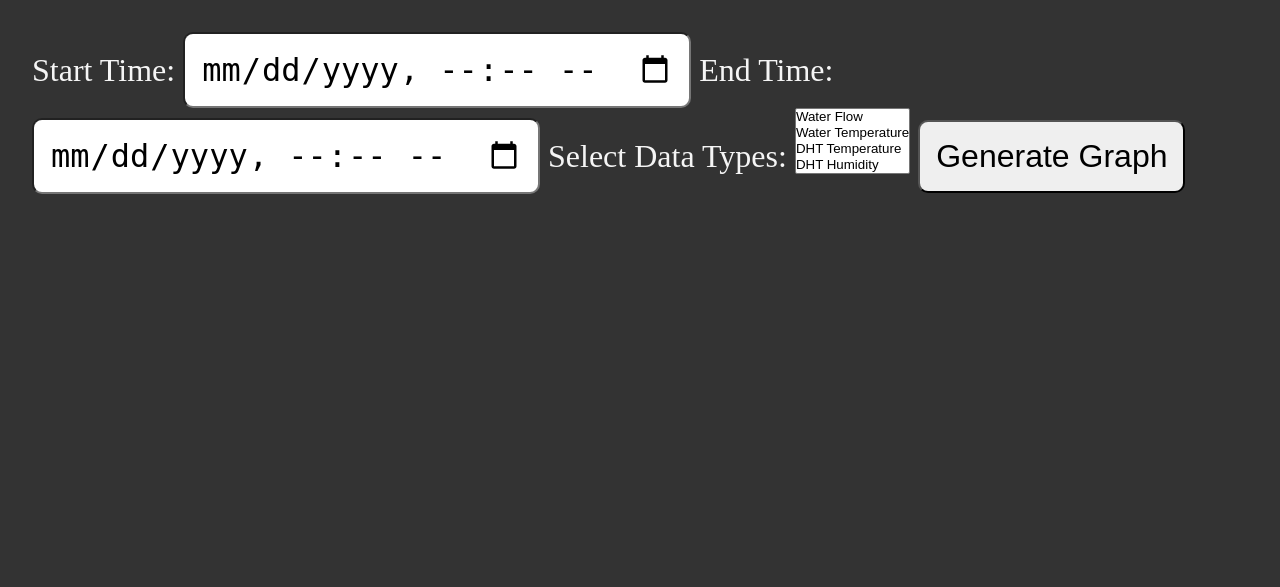
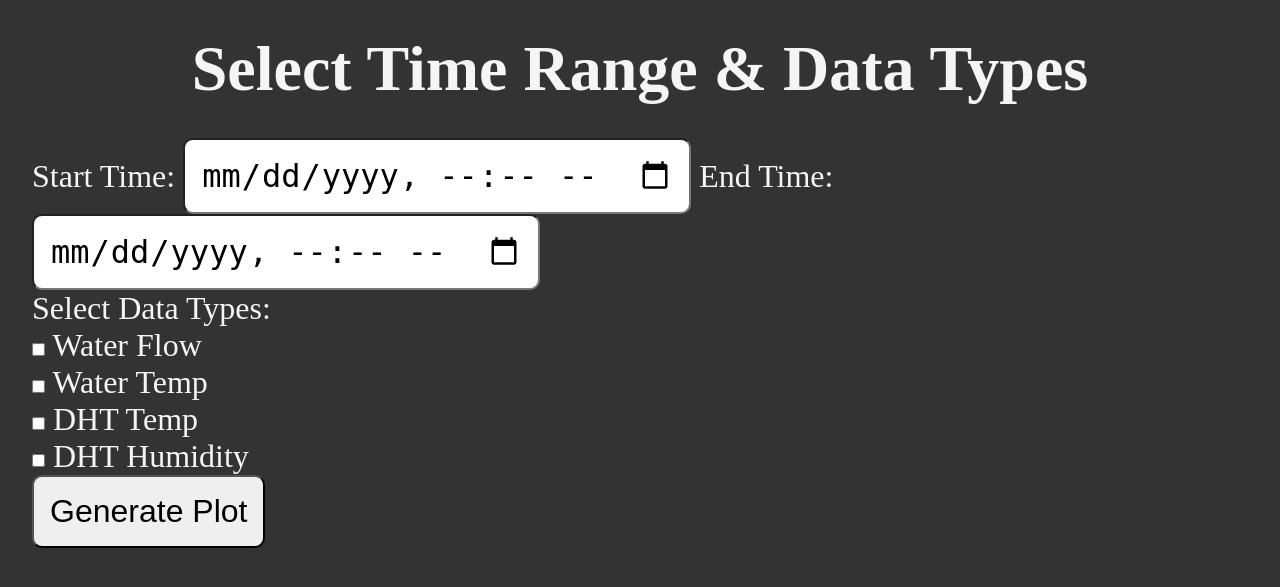
Before and after one commit to BenVengerik/Flask_project, a Flask app: page / in a window 1280 px wide. Shown: the top 587 px of the page. Run offline with Flask 3, Linux system fonts and the light colour scheme.

Commit message:
Added data type checklist

```diff
--- a/templates/index.html
+++ b/templates/index.html
@@ -9,22 +9,22 @@
 </head>
 
 <body>
+    <h1>Select Time Range & Data Types</h1>
+
     <form action="/plot" method="POST">
         <label for="start_time">Start Time:</label>
-        <input type="datetime-local" id="start_time" name="start_time" required>
+        <input type="datetime-local" name="start_time" required>
 
         <label for="end_time">End Time:</label>
-        <input type="datetime-local" id="end_time" name="end_time" required>
+        <input type="datetime-local" name="end_time" required>
 
-        <label for="data_types">Select Data Types:</label>
-        <select id="data_types" name="data_types" multiple>
-            <option value="flow">Water Flow</option>
-            <option value="Water_temp">Water Temperature</option>
-            <option value="DHT_temp">DHT Temperature</option>
-            <option value="DHT_hum">DHT Humidity</option>
-        </select>
+        <p>Select Data Types:</p>
+        <input type="checkbox" name="data_types" value="flow"> Water Flow <br>
+        <input type="checkbox" name="data_types" value="Water_temp"> Water Temp <br>
+        <input type="checkbox" name="data_types" value="DHT_temp"> DHT Temp <br>
+        <input type="checkbox" name="data_types" value="DHT_hum"> DHT Humidity <br>
 
-        <button type="submit">Generate Graph</button>
+        <button type="submit">Generate Plot</button>
     </form>
 
 </body>
```
